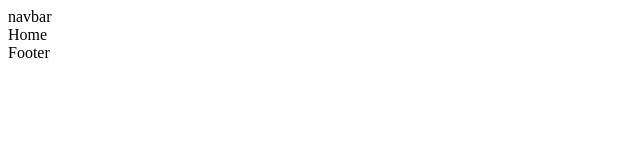
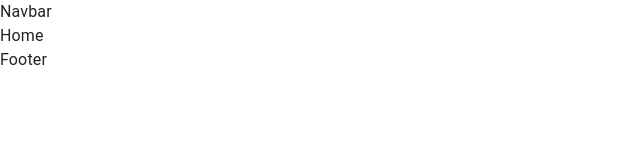
Before and after one commit to mehedihasan2004/parcel-pro-client, a React (Create React App) app: page / in a window 1280 px wide. Shown: the top 160 px of the page, without its empty margins (0-640 px from the left). Built offline with nearby package versions, Linux system fonts and the light colour scheme.

Commit message:
some changes

```diff
--- a/src/App.js
+++ b/src/App.js
@@ -2,6 +2,7 @@ import React from "react";
 import { useRoutes } from "react-router-dom";
 import { Footer, Navbar } from "./components";
 import { Home } from "./pages/home";
+import CssBaseline from "@mui/material/CssBaseline";
 
 const App = () => {
   const routes = useRoutes([
@@ -15,6 +16,7 @@ const App = () => {
       <Navbar />
       {routes}
       <Footer />
+      <CssBaseline />
     </div>
   );
 };
--- a/src/components/Navbar.jsx
+++ b/src/components/Navbar.jsx
@@ -1,7 +1,7 @@
 import React from "react";
 
 const Navbar = () => {
-  return <div>navbar</div>;
+  return <div>Navbar</div>;
 };
 
 export default Navbar;
--- a/src/pages/home/index.js
+++ b/src/pages/home/index.js
@@ -4,7 +4,7 @@ export { default as BestServices } from "./BestServices";
 export { default as ClientSays } from "./ClientSays";
 export { default as FreightCalculate } from "./FreightCalculate";
 export { default as OurExperience } from "./OurExperience";
-export { default as ourTalent } from "./ourTalent";
+export { default as OurTalent } from "./OurTalent";
 export { default as Partners } from "./Partners";
 export { default as ReachOut } from "./ReachOut";
 export { default as RecentArticals } from "./RecentArticals";
```
